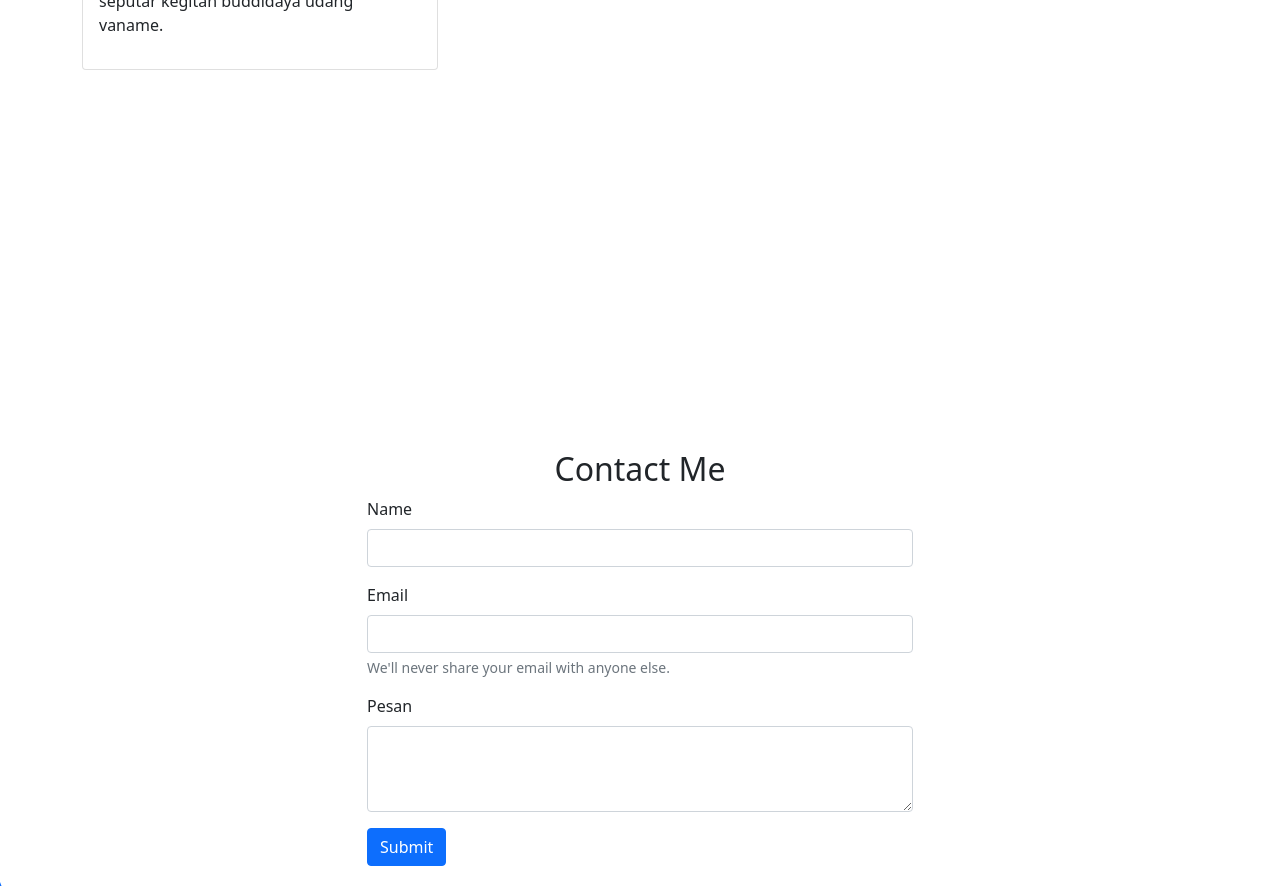
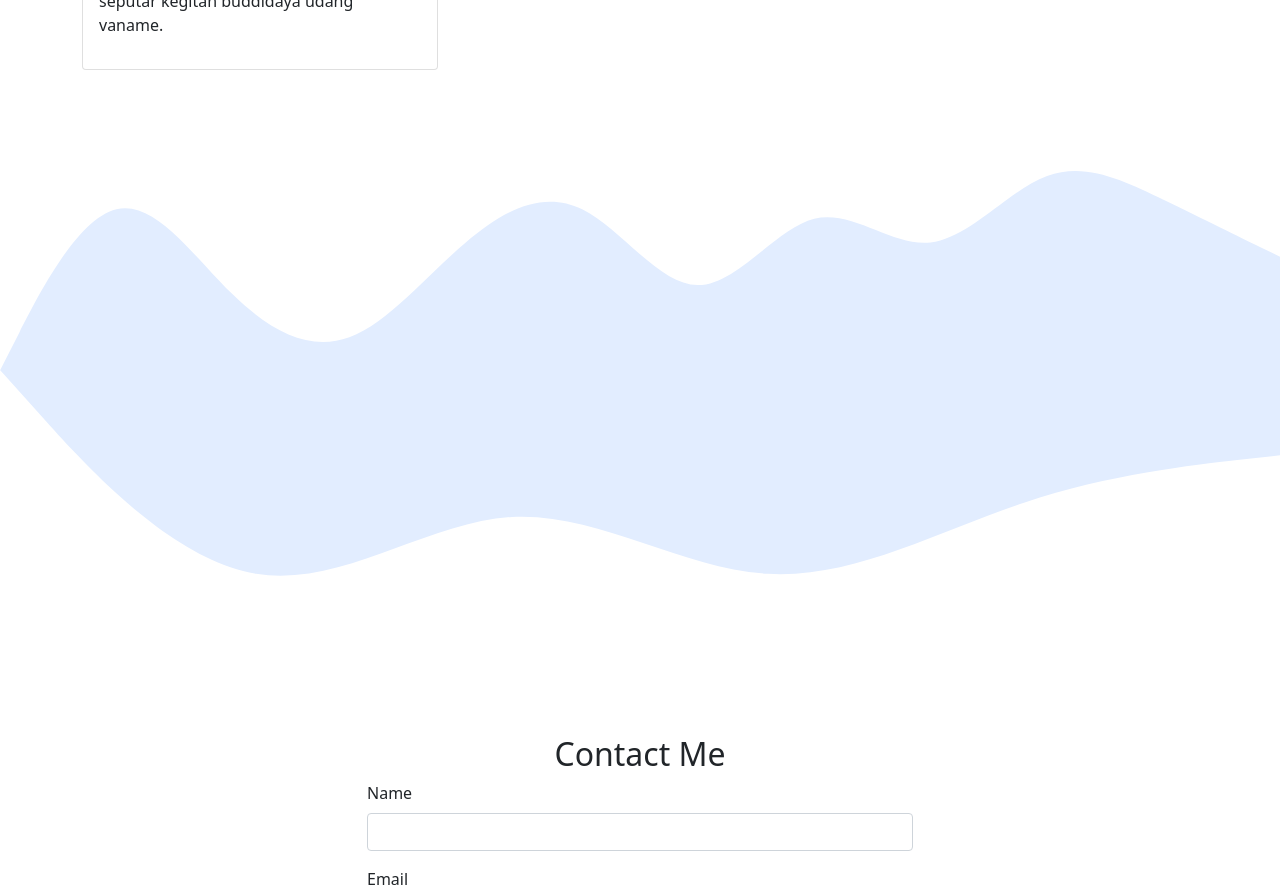
Before and after one commit to suarmak/suarmak.github.io, a plain HTML site: page index.html in a window 1280 px wide. Shown: the part 2342-3228 px from the top of the page. Drawn offline with nearby package versions, Linux system fonts and the light colour scheme.

Commit message:
mengubah waves

```diff
--- a/index.html
+++ b/index.html
@@ -136,11 +136,12 @@
       </div>
       <svg xmlns="http://www.w3.org/2000/svg" viewBox="0 0 1440 320">
         <path
-          fill="#ffffff"
+          fill="#e2edff"
           fill-opacity="1"
           d="M0,320L21.8,277.3C43.6,235,87,149,131,138.7C174.5,128,218,192,262,234.7C305.5,277,349,299,393,282.7C436.4,267,480,213,524,176C567.3,139,611,117,655,138.7C698.2,160,742,224,785,224C829.1,224,873,160,916,149.3C960,139,1004,181,1047,176C1090.9,171,1135,117,1178,101.3C1221.8,85,1265,107,1309,128C1352.7,149,1396,171,1418,181.3L1440,192L1440,320L1418.2,320C1396.4,320,1353,320,1309,320C1265.5,320,1222,320,1178,320C1134.5,320,1091,320,1047,320C1003.6,320,960,320,916,320C872.7,320,829,320,785,320C741.8,320,698,320,655,320C610.9,320,567,320,524,320C480,320,436,320,393,320C349.1,320,305,320,262,320C218.2,320,175,320,131,320C87.3,320,44,320,22,320L0,320Z"
         ></path>
       </svg>
+      <svg xmlns="http://www.w3.org/2000/svg" viewBox="0 0 1440 320"><path fill="#e2edff" fill-opacity="1" d="M0,0L48,53.3C96,107,192,213,288,229.3C384,245,480,171,576,165.3C672,160,768,224,864,229.3C960,235,1056,181,1152,149.3C1248,117,1344,107,1392,101.3L1440,96L1440,0L1392,0C1344,0,1248,0,1152,0C1056,0,960,0,864,0C768,0,672,0,576,0C480,0,384,0,288,0C192,0,96,0,48,0L0,0Z"></path></svg>
     </section>
     <!-- ahir card -->
     <!-- contat -->
```
